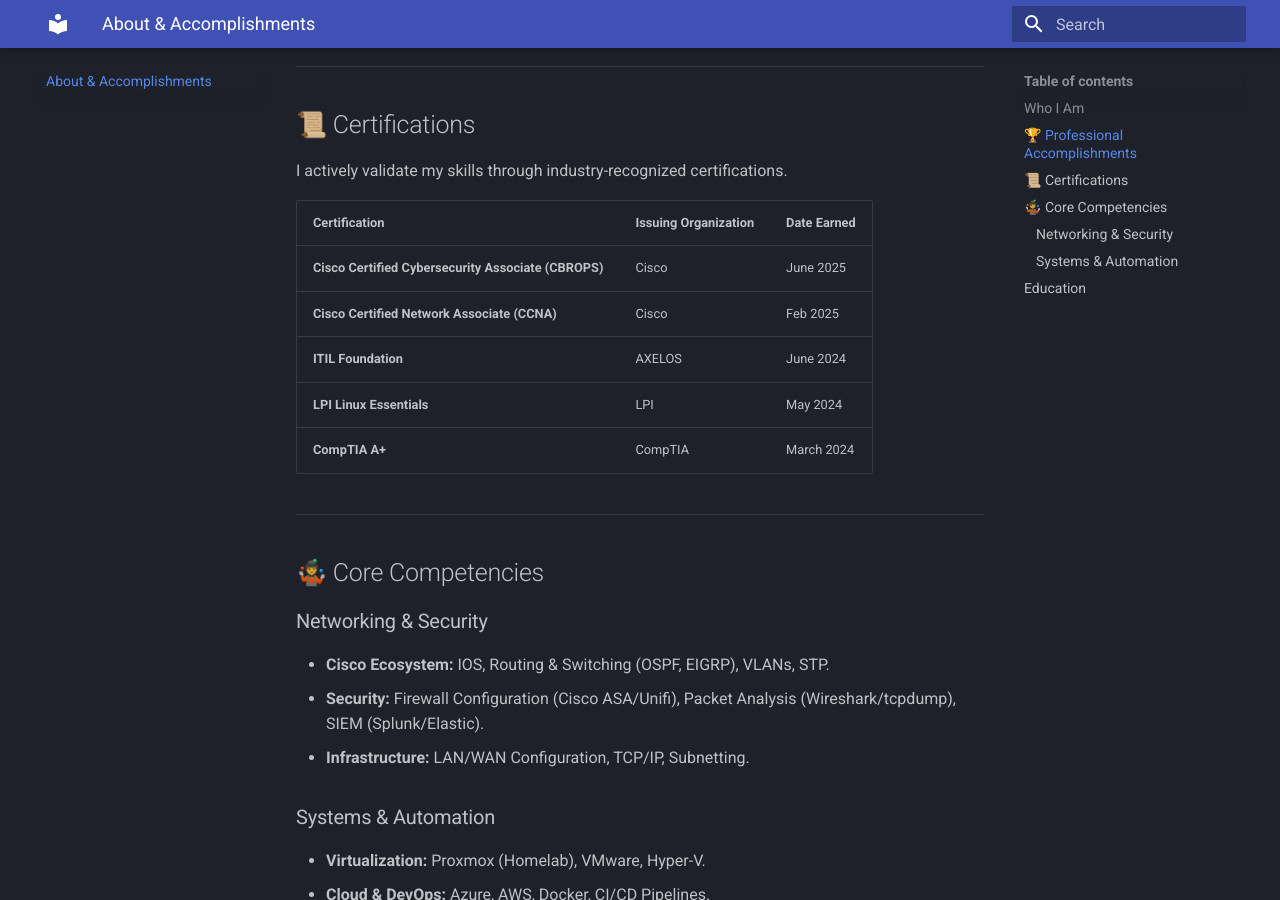
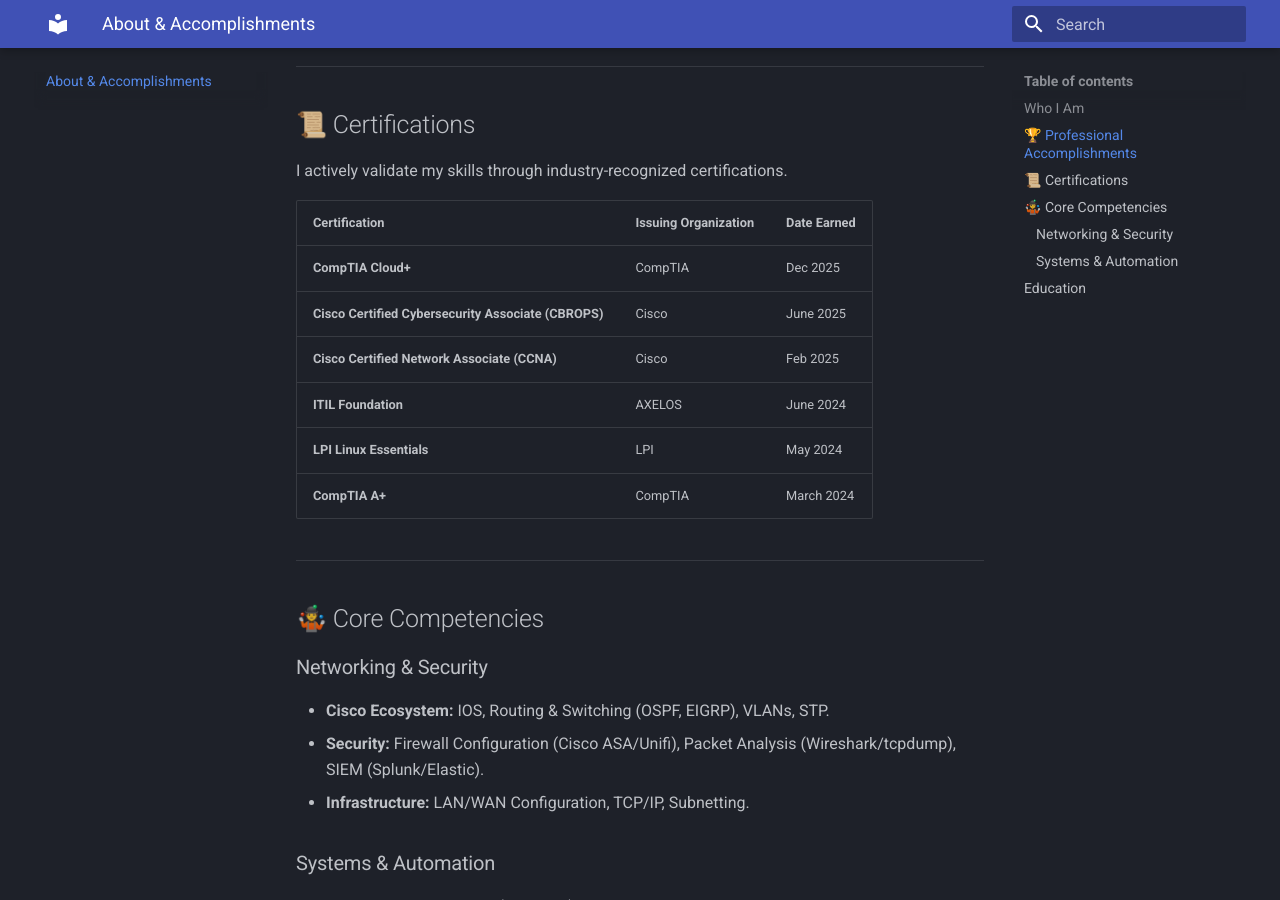
Before and after one commit to moshthesubnet/my-lab-docs, an MkDocs documentation site: the page built from docs/bio.md, in a window 1280 px wide and 900 px high, scrolled down 812 px. Built offline with MkDocs 1.6.1 and Material for MkDocs 9.7.7, drawn with Linux system fonts in a browser that asks for light colours.

Commit message:
Update bio.md

```diff
--- a/docs/bio.md
+++ b/docs/bio.md
@@ -21,6 +21,7 @@ I actively validate my skills through industry-recognized certifications.
 
 | Certification | Issuing Organization | Date Earned |
 | :--- | :--- | :--- |
+| **CompTIA Cloud+** | CompTIA | Dec 2025 |
 | **Cisco Certified Cybersecurity Associate (CBROPS)** | Cisco | June 2025 |
 | **Cisco Certified Network Associate (CCNA)** | Cisco | Feb 2025 |
 | **ITIL Foundation** | AXELOS | June 2024 |
```
